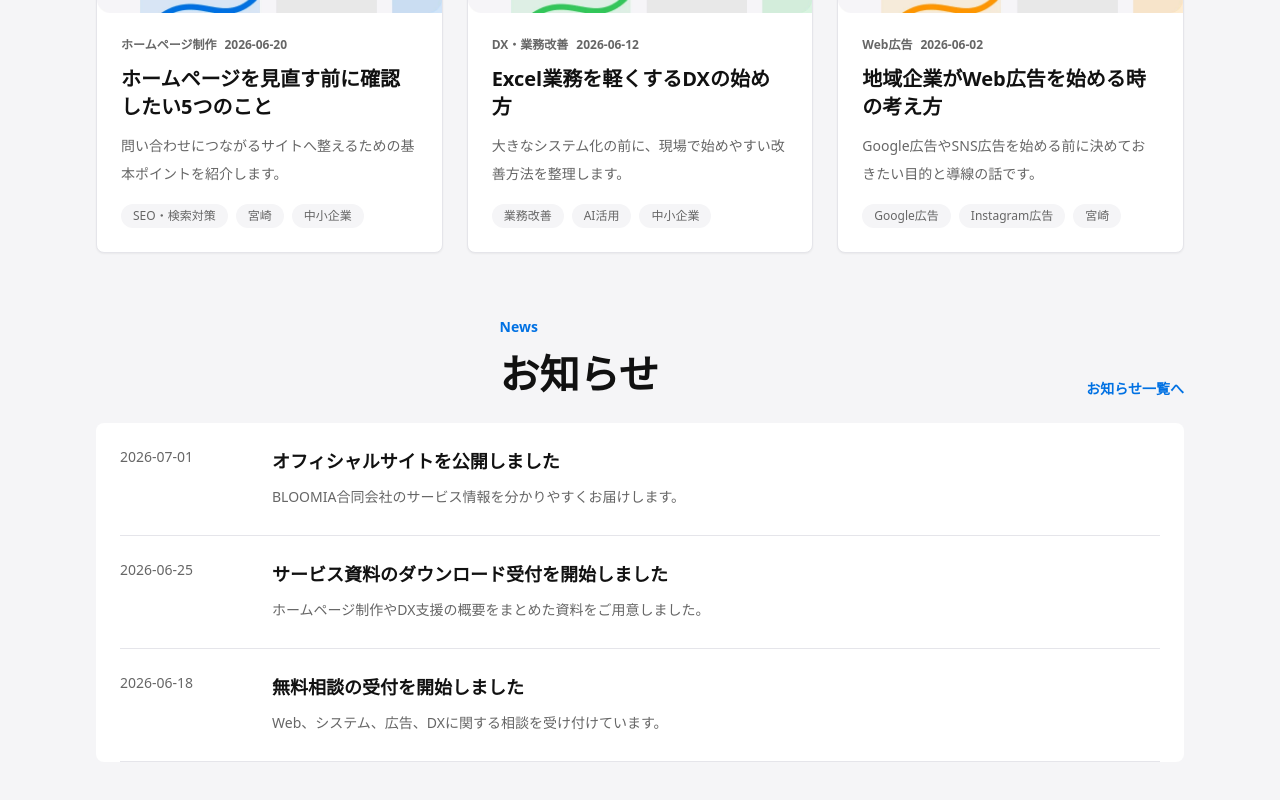
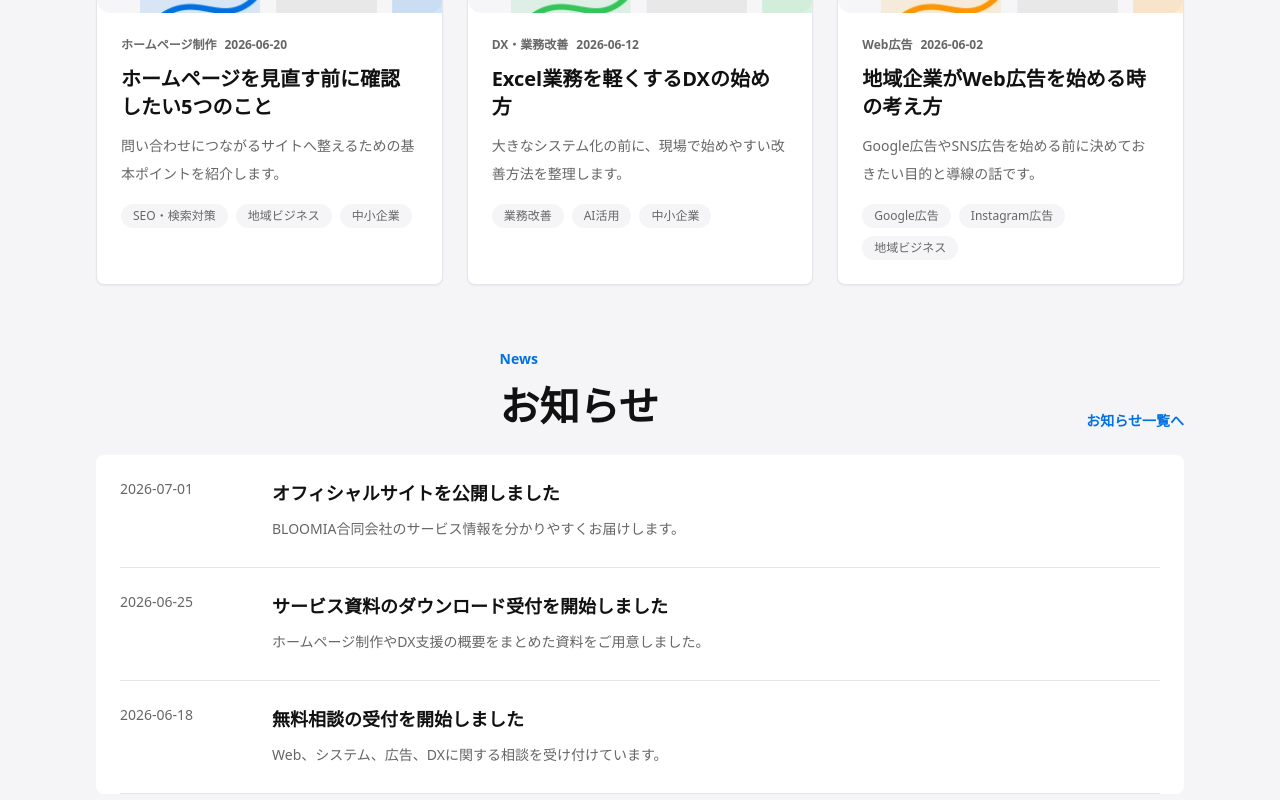
Before and after one commit to iwamitsuco/officialSite, a Next.js app: page / in a window 1280 px wide. Shown: the part 4006-4806 px from the top of the page. Built offline with nearby package versions, Linux system fonts and the light colour scheme.

Commit message:
Rename Miyazaki blog tag

```diff
--- a/data/blog.ts
+++ b/data/blog.ts
@@ -11,7 +11,7 @@ export const blogPosts: BlogPost[] = [
       "まずはトップページで何を相談できる会社なのかが伝わるかを確認しましょう。"
     ],
     category: "ホームページ制作",
-    tags: ["SEO・検索対策", "宮崎", "中小企業"],
+    tags: ["SEO・検索対策", "地域ビジネス", "中小企業"],
     publishedAt: "2026-06-20",
     updatedAt: "2026-06-24",
     thumbnail: "/images/insight-website.webp",
@@ -42,7 +42,7 @@ export const blogPosts: BlogPost[] = [
       "最初は小さな予算で検証し、反応を見ながら改善していきましょう。"
     ],
     category: "Web広告",
-    tags: ["Google広告", "Instagram広告", "宮崎"],
+    tags: ["Google広告", "Instagram広告", "地域ビジネス"],
     publishedAt: "2026-06-02",
     thumbnail: "/images/insight-ad.webp",
     reading: "うぇぶこうこく"
@@ -65,7 +65,7 @@ export const blogPosts: BlogPost[] = [
 ];
 
 export const blogCategories = ["システム開発", "ホームページ制作", "Web広告", "DX・業務改善", "生成AI", "デザイン", "お知らせ"];
-export const blogTags = ["Google広告", "Instagram広告", "SEO・検索対策", "ECサイト", "業務改善", "AI活用", "宮崎", "中小企業"];
+export const blogTags = ["Google広告", "Instagram広告", "SEO・検索対策", "ECサイト", "業務改善", "AI活用", "地域ビジネス", "中小企業"];
 
 export function getBlogPostBySlug(slug: string): BlogPost | undefined {
   return blogPosts.find((post) => post.slug === slug);
```
